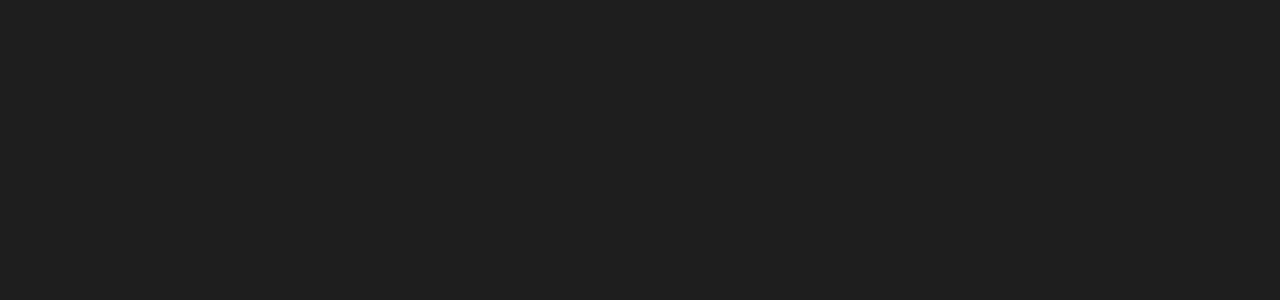
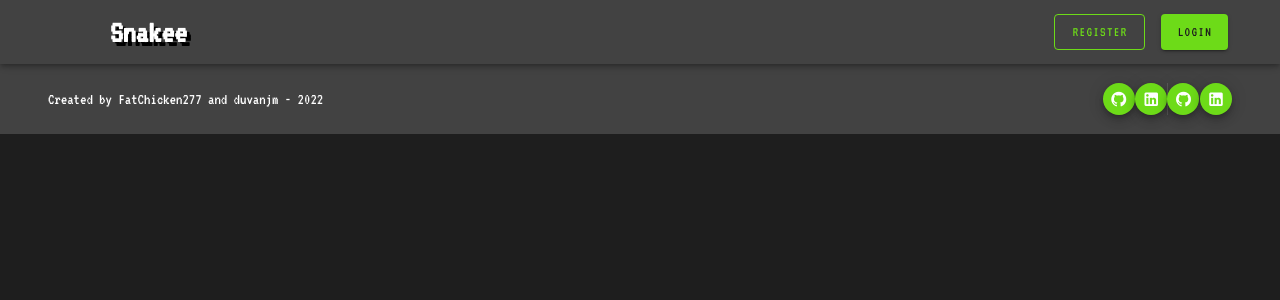
Before and after one commit to FatChicken277/SnakeGame, a Vue app in the folder frontend/: page /#/game in a window 1280 px wide. Before the commit this address led to /#/game. Shown: the top 300 px of the page. Built offline with nearby package versions, Linux system fonts and the light colour scheme.

Commit message:
Config Router File

```diff
--- a/frontend/src/router/index.js
+++ b/frontend/src/router/index.js
@@ -1,7 +1,11 @@
 import Vue from 'vue';
 import VueRouter from 'vue-router';
+import Home from '../views/Home.vue';
+import Login from '../views/Login.vue';
+import Register from '../views/Register.vue';
+import Game from '../views/Game.vue';
 import Header from '../layout/Header.vue';
-import Home from '../views/Home.vue';
+import NotFound from '../views/NotFound.vue';
 import Footer from '../layout/Footer.vue';
 
 Vue.use(VueRouter);
@@ -19,6 +23,50 @@
       requiresVisitor: true,
     },
   },
+  {
+    path: '/login',
+    name: 'Login',
+    components: {
+      header: Header,
+      default: Login,
+      footer: Footer,
+    },
+    meta: {
+      requiresVisitor: true,
+    },
+  },
+  {
+    path: '/register',
+    name: 'Register',
+    components: {
+      header: Header,
+      default: Register,
+      footer: Footer,
+    },
+    meta: {
+      requiresVisitor: true,
+    },
+  },
+  {
+    path: '/game',
+    name: 'Game',
+    components: {
+      header: Header,
+      default: Game,
+      footer: Footer,
+    },
+    meta: {
+      requiresAuth: true,
+    },
+  },
+  {
+    path: '*',
+    name: '404',
+    components: {
+      header: Header,
+      default: NotFound,
+    },
+  },
 ];
 
 const router = new VueRouter({
```
